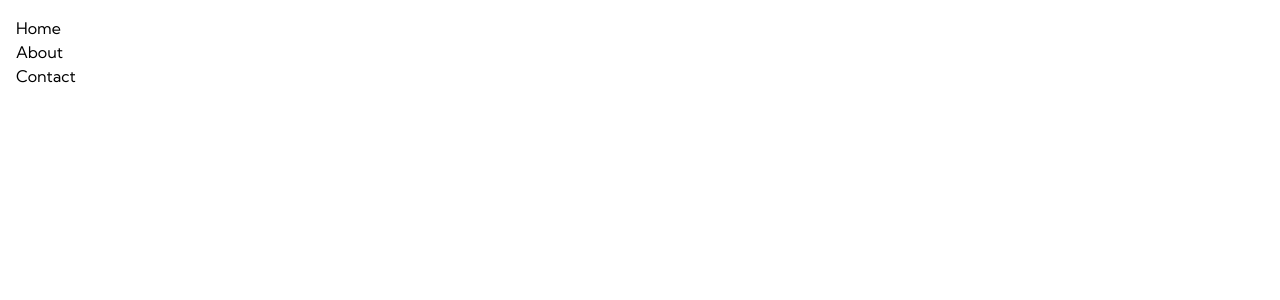
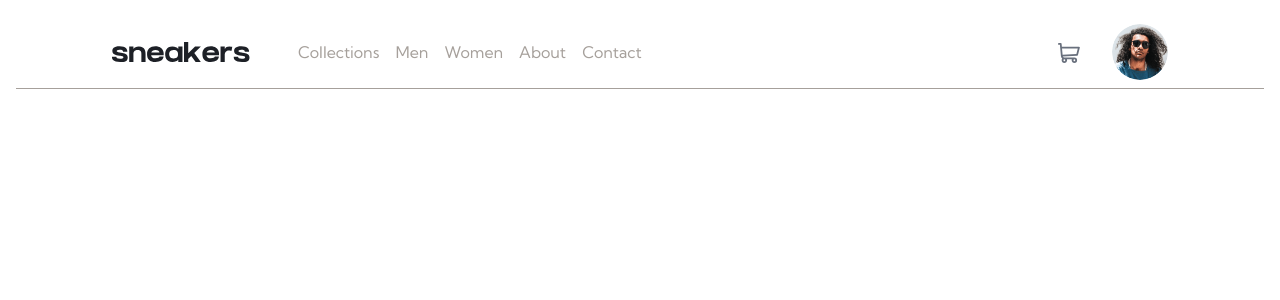
Before and after one commit to jawad-mwadama/ecommerce-product-page, a React (Vite) app: page / in a window 1280 px wide. Shown: the top 300 px of the page. Built offline with nearby package versions, Linux system fonts and the light colour scheme.

Commit message:
nav still in progress

```diff
--- a/src/components/Navbar/Navbar.tsx
+++ b/src/components/Navbar/Navbar.tsx
@@ -1,17 +1,42 @@
-import React from 'react'
+import logo from "../../assets/images/logo.svg";
+import cartIcon from "../../assets/images/icon-cart.svg";
+import avatar from "../../assets/images/image-avatar.png";
 
 function Navbar() {
   return (
-    <nav>
-        <div>
-            <ul>
-                <li>Home</li>
-                <li>About</li>
-                <li>Contact</li>
-            </ul>
+    <nav className="flex items-center justify-between border-b border-stone-400 px-4 py-2 sm:px-8 lg:px-16 xl:px-24">
+      <div className="flex items-center">
+        <img src={logo} alt="sneaker logo" />
+        <div className="px-12">
+          <ul className="flex gap-4">
+            <li className="cursor-pointer text-stone-400 transition duration-150 ease-in-out hover:text-black">
+              Collections
+            </li>
+            <li className="cursor-pointer text-stone-400 transition duration-150 ease-in-out hover:text-black">
+              Men
+            </li>
+            <li className="cursor-pointer text-stone-400 transition duration-150 ease-in-out hover:text-black">
+              Women
+            </li>
+            <li className="cursor-pointer text-stone-400 transition duration-150 ease-in-out hover:text-black">
+              About
+            </li>
+            <li className="cursor-pointer text-stone-400 transition duration-150 ease-in-out hover:text-black">
+              Contact
+            </li>
+          </ul>
         </div>
+      </div>
+
+      <div className="flex items-center gap-8">
+        <button className="h-4.5">
+          <img src={cartIcon} alt="cartIcon" />
+        </button>
+
+        <img className="h-14 rounded-full" src={avatar} alt="avatar" />
+      </div>
     </nav>
-  )
+  );
 }
 
-export default Navbar
+export default Navbar;
```
